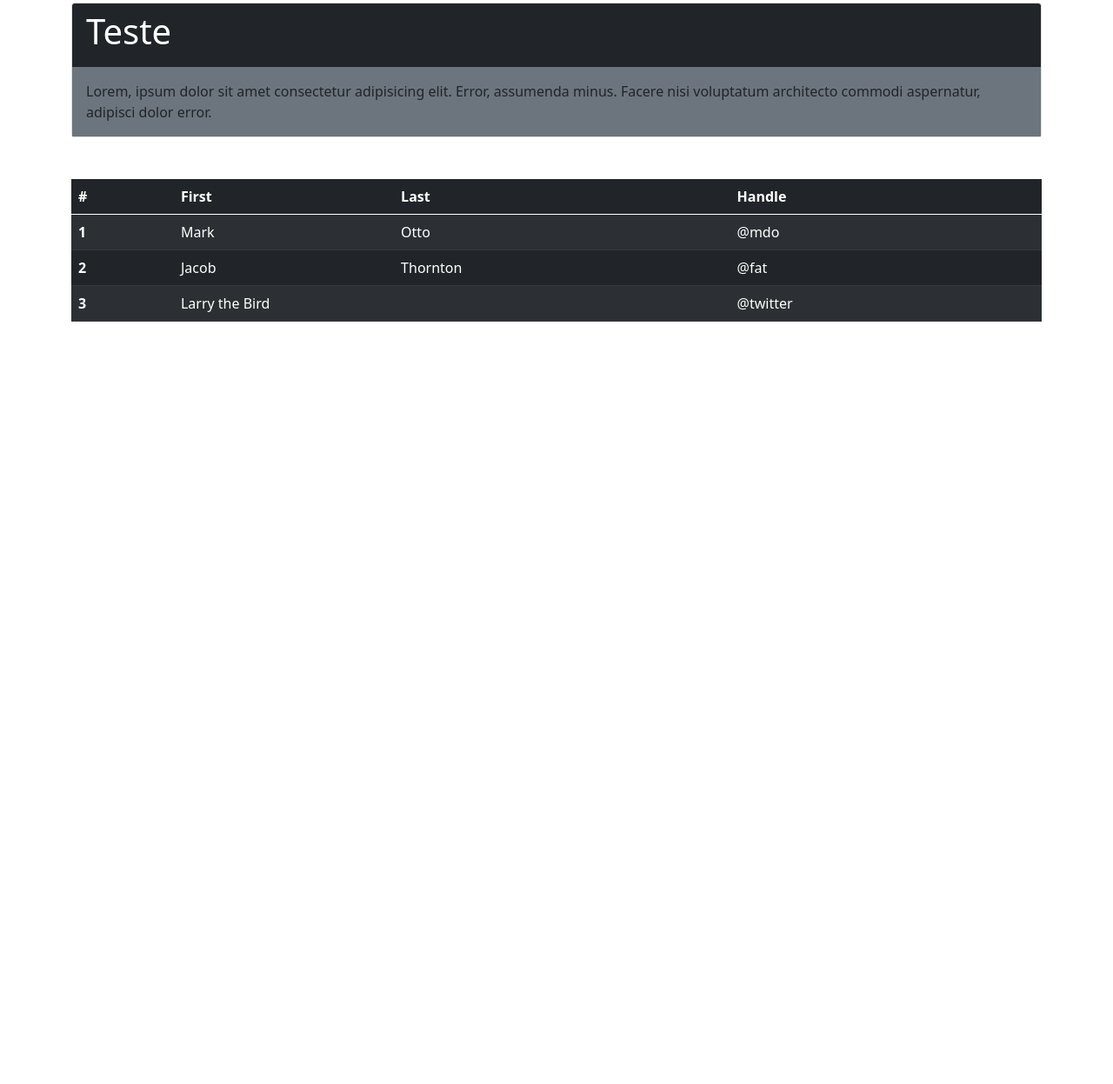
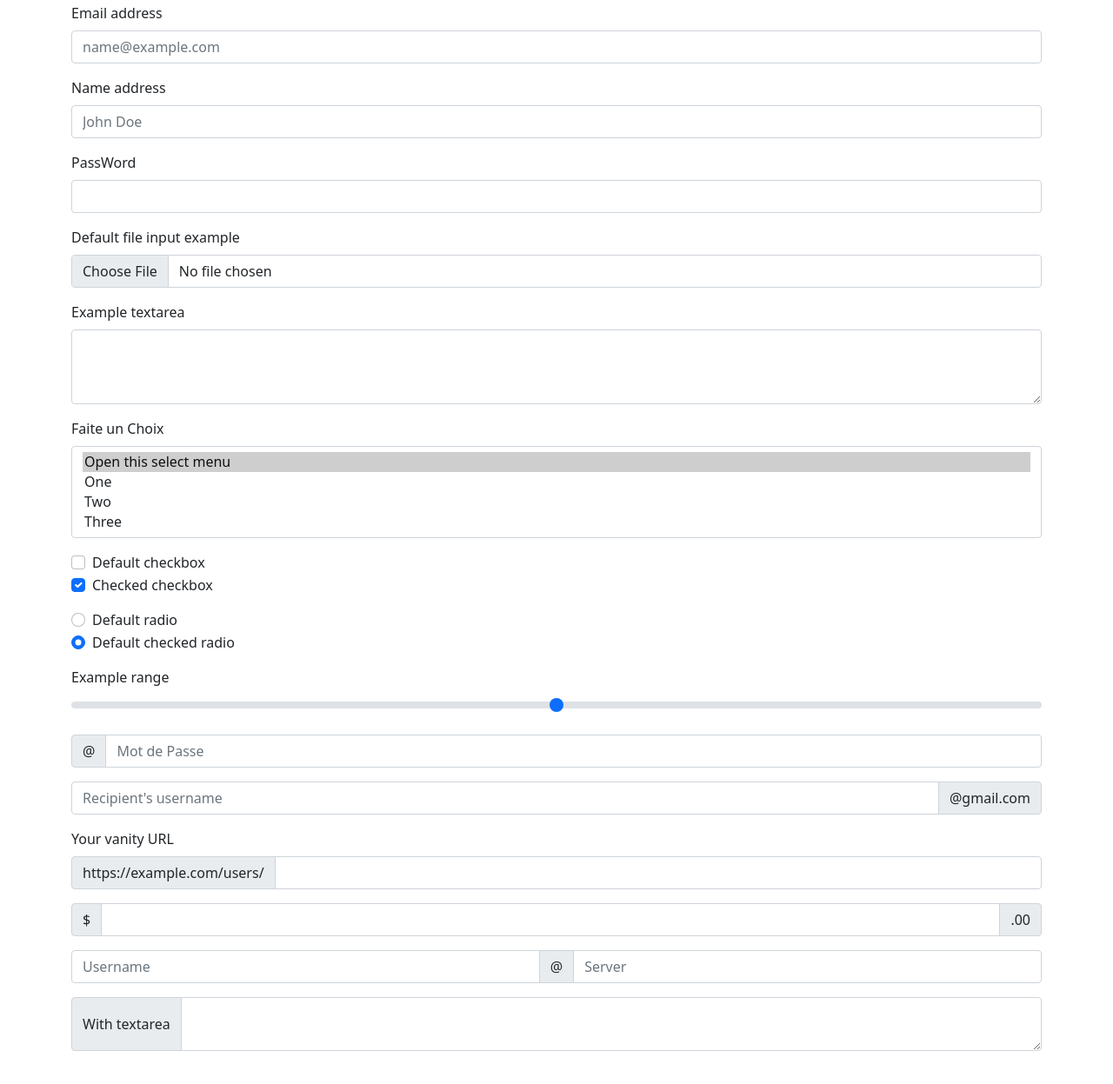
Before and after one commit to Group-ITDevSuccess/CoursBootStrap5, a plain HTML site: page index.html in a window 1280 px wide. Shown: the part 45-1292 px from the top of the page at 87% size. Before the commit the page ends 800 px from the top, so only its background shows below. Drawn offline with Linux system fonts and the light colour scheme.

Commit message:
Commencer a utiliser de Composant

```diff
--- a/index.html
+++ b/index.html
@@ -1,65 +1,217 @@
-<!doctype html>
+<!DOCTYPE html>
 <html lang="en">
   <head>
     <!-- Required meta tags -->
-    <meta charset="utf-8">
-    <meta name="viewport" content="width=device-width, initial-scale=1, shrink-to-fit=no">
+    <meta charset="utf-8" />
+    <meta
+      name="viewport"
+      content="width=device-width, initial-scale=1, shrink-to-fit=no"
+    />
 
     <!-- Bootstrap CSS -->
     <link rel="stylesheet" href="./assets/dist/css/bootstrap.min.css" />
 
     <title>Hello, world!</title>
   </head>
+
   <body>
-    <div class="container mt-5">
-        <div class="row">
-            <div class="col">
-                <div class="card">
-                    <div class="card-header bg-dark text-white">
-                        <h1>Teste</h1>
-                    </div>
-                    <div class="card-body bg-secondary">
-                        Lorem, ipsum dolor sit amet consectetur adipisicing elit. Error, assumenda minus. Facere nisi voluptatum architecto commodi aspernatur, adipisci dolor error.
-                    </div>
+    <section class="test py-5">
+      <div class="container">
+        <form>
+          <div class="row">
+            <div class="col-md-12 mx-auto">
+              <div class="mb-3">
+                <label for="email" class="form-label">Email address</label>
+                <input
+                  email
+                  type="text"
+                  class="form-control"
+                  id="email"
+                  placeholder="name@example.com"
+                />
+              </div>
+              <div class="mb-3">
+                <label for="name" class="form-label">Name address</label>
+                <input
+                  type="text"
+                  class="form-control"
+                  id="name"
+                  placeholder="John Doe"
+                />
+              </div>
+              <div class="mb-3">
+                <label for="pwd" class="form-label">PassWord</label>
+                <input type="password" class="form-control" id="pwd" />
+              </div>
+              <div class="mb-3">
+                <label for="formFile" class="form-label"
+                  >Default file input example</label
+                >
+                <input class="form-control" type="file" id="formFile" />
+              </div>
+              <div class="mb-3">
+                <label for="exampleFormControlTextarea1" class="form-label"
+                  >Example textarea</label
+                >
+                <textarea
+                  class="form-control"
+                  id="exampleFormControlTextarea1"
+                  rows="3"
+                ></textarea>
+              </div>
+            </div>
+            <div class="col-md-12 mx-auto">
+              <div class="mb-3">
+                <label for="select" class="form-label">Faite un Choix</label>
+                <select
+                  class="form-select"
+                  aria-label="Default select example"
+                  id="select"
+                  multiple
+                >
+                  <option selected>Open this select menu</option>
+                  <option value="1">One</option>
+                  <option value="2">Two</option>
+                  <option value="3">Three</option>
+                </select>
+              </div>
+
+              <div class="mb-3">
+                <div class="form-check">
+                  <input
+                    class="form-check-input"
+                    type="checkbox"
+                    value=""
+                    id="flexCheckDefault"
+                  />
+                  <label class="form-check-label" for="flexCheckDefault">
+                    Default checkbox
+                  </label>
                 </div>
+                <div class="form-check">
+                  <input
+                    class="form-check-input"
+                    type="checkbox"
+                    value=""
+                    id="flexCheckChecked"
+                    checked
+                  />
+                  <label class="form-check-label" for="flexCheckChecked">
+                    Checked checkbox
+                  </label>
+                </div>
+              </div>
+
+              <div class="mb-3">
+                <div class="form-check">
+                  <input
+                    class="form-check-input"
+                    type="radio"
+                    name="flexRadioDefault"
+                    id="flexRadioDefault1"
+                  />
+                  <label class="form-check-label" for="flexRadioDefault1">
+                    Default radio
+                  </label>
+                </div>
+                <div class="form-check">
+                  <input
+                    class="form-check-input"
+                    type="radio"
+                    name="flexRadioDefault"
+                    id="flexRadioDefault2"
+                    checked
+                  />
+                  <label class="form-check-label" for="flexRadioDefault2">
+                    Default checked radio
+                  </label>
+                </div>
+              </div>
+
+              <div class="mb-3">
+                <label for="customRange1" class="form-label"
+                  >Example range</label
+                >
+                <input type="range" class="form-range" id="customRange1" />
+              </div>
             </div>
-        </div>
-    </div>
-    <section class="table-boot py-5">
-        <div class="container">
-            <!-- Exemple de Tableau -->
-            <table class="table table-striped table-dark table-hover">
-                <thead>
-                  <tr>
-                    <th scope="col">#</th>
-                    <th scope="col">First</th>
-                    <th scope="col">Last</th>
-                    <th scope="col">Handle</th>
-                  </tr>
-                </thead>
-                <tbody>
-                  <tr>
-                    <th scope="row">1</th>
-                    <td>Mark</td>
-                    <td>Otto</td>
-                    <td>@mdo</td>
-                  </tr>
-                  <tr>
-                    <th scope="row">2</th>
-                    <td>Jacob</td>
-                    <td>Thornton</td>
-                    <td>@fat</td>
-                  </tr>
-                  <tr>
-                    <th scope="row">3</th>
-                    <td colspan="2">Larry the Bird</td>
-                    <td>@twitter</td>
-                  </tr>
-                </tbody>
-              </table>
-        </div>
+            <div class="col-md-12 mx-auto">
+              <div class="input-group mb-3">
+                <span class="input-group-text" id="basic-addon1">@</span>
+                <input
+                  type="password"
+                  class="form-control"
+                  placeholder="Mot de Passe"
+                  aria-label="PassWord"
+                  aria-describedby="basic-addon1"
+                />
+              </div>
+
+              <div class="input-group mb-3">
+                <input
+                  type="text"
+                  class="form-control"
+                  placeholder="Recipient's username"
+                  aria-label="Recipient's username"
+                  aria-describedby="basic-addon2"
+                />
+                <span class="input-group-text" id="basic-addon2"
+                  >@gmail.com</span
+                >
+              </div>
+
+              <label for="basic-url" class="form-label">Your vanity URL</label>
+              <div class="input-group mb-3">
+                <span class="input-group-text" id="basic-addon3"
+                  >https://example.com/users/</span
+                >
+                <input
+                  type="text"
+                  class="form-control"
+                  id="basic-url"
+                  aria-describedby="basic-addon3"
+                />
+              </div>
+
+              <div class="input-group mb-3">
+                <span class="input-group-text">$</span>
+                <input
+                  type="text"
+                  class="form-control"
+                  aria-label="Amount (to the nearest dollar)"
+                />
+                <span class="input-group-text">.00</span>
+              </div>
+
+              <div class="input-group mb-3">
+                <input
+                  type="text"
+                  class="form-control"
+                  placeholder="Username"
+                  aria-label="Username"
+                />
+                <span class="input-group-text">@</span>
+                <input
+                  type="text"
+                  class="form-control"
+                  placeholder="Server"
+                  aria-label="Server"
+                />
+              </div>
+
+              <div class="input-group">
+                <span class="input-group-text">With textarea</span>
+                <textarea
+                  class="form-control"
+                  aria-label="With textarea"
+                ></textarea>
+              </div>
+            </div>
+          </div>
+        </form>
+      </div>
     </section>
 
-    <script src="./assets/dist/js/bootstrap.bundle.min.js" ></script>
+    <script src="./assets/dist/js/bootstrap.bundle.min.js"></script>
   </body>
 </html>
```
